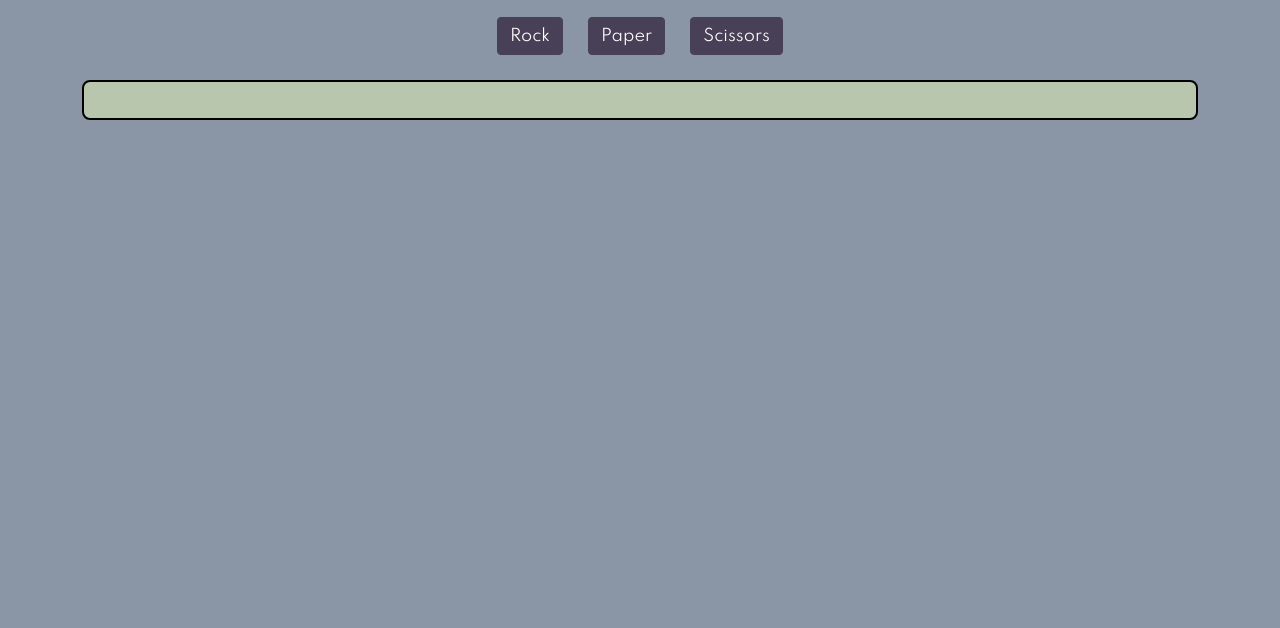
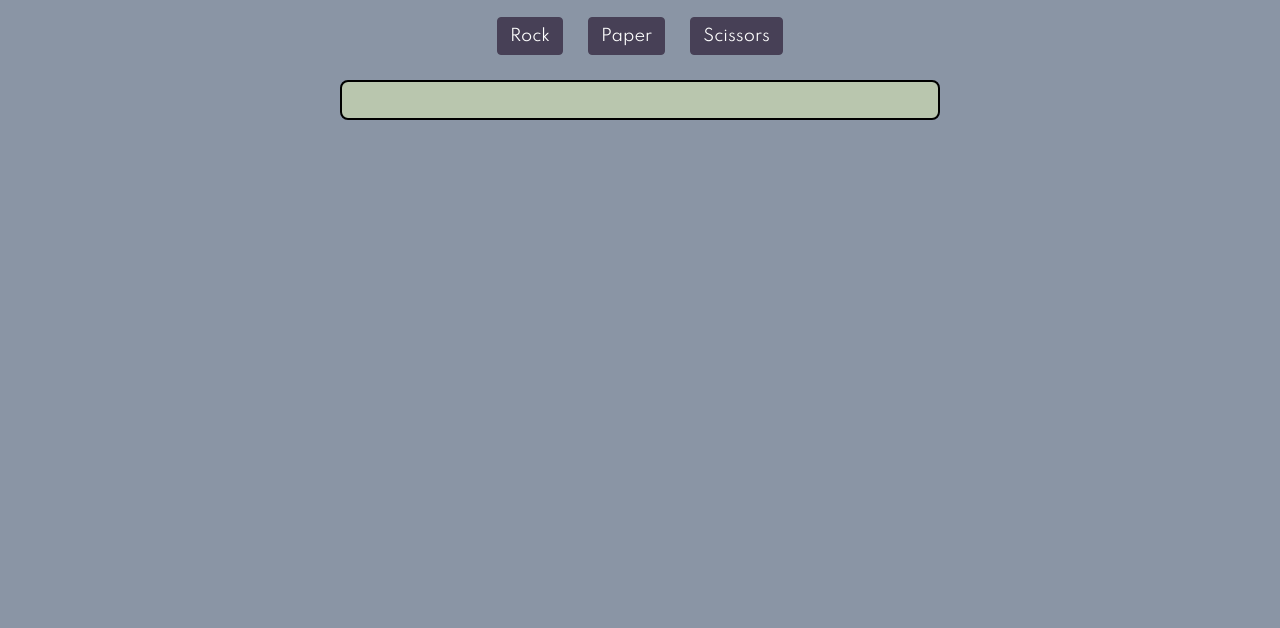
Before and after one commit to john-san/rock-paper-scissors2, a plain HTML site: page index.html in a window 1280 px wide. Shown: the part 172-800 px from the top of the page. Drawn offline with nearby package versions, Linux system fonts and the light colour scheme.

Commit message:
update readme

```diff
--- a/style.css
+++ b/style.css
@@ -67,11 +67,12 @@ body {
 }
 
 @media screen and (min-width: 768px) {
-  .scoreboard {
+  .scoreboard, .messages {
     max-width: 600px;
     margin-left: auto;
     margin-right: auto;
   }
+
   .scoreboard span:nth-child(even) {
     margin-left: -35px;
   }
```
Also changed, not shown: 1 other file.
